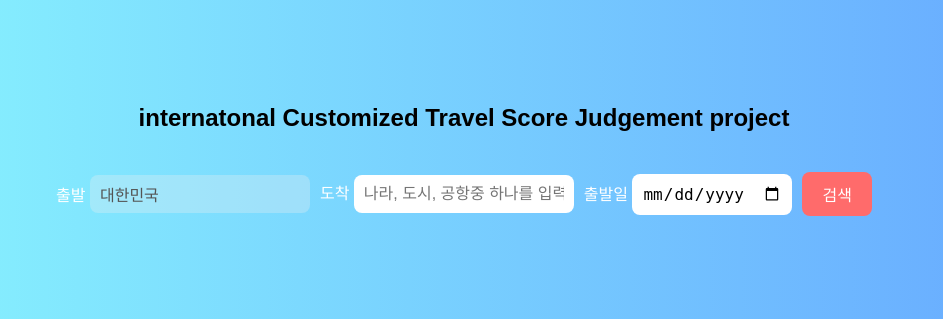
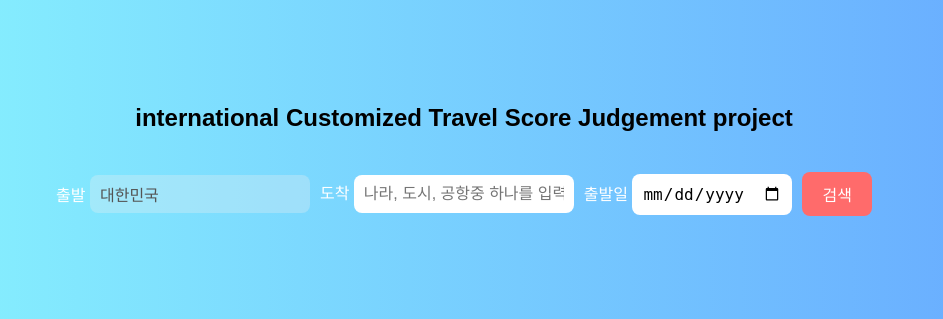
Before and after one commit to inkyum0714/risk, a Flask app: template api/templates/index.html in a window 1280 px wide. Shown: the top 319 px of the page, without its empty margins (176-1119 px from the left). Run offline with Flask 3, Linux system fonts and the light colour scheme; the template is opened without the code that fills it, so the values that code supplies are empty.

Commit message:
최종본 - 1

```diff
--- a/api/templates/index.html
+++ b/api/templates/index.html
@@ -9,7 +9,7 @@
 </head>
 <body>
 <div class="top">
-    <h2>internatonal Customized Travel Score Judgement project</h2>
+    <h2>international Customized Travel Score Judgement project</h2>
     <!-- 검색 폼 -->
     <form class="search-form" action="/index" method="get" autocomplete="off">
         <div class="input-group">
```
